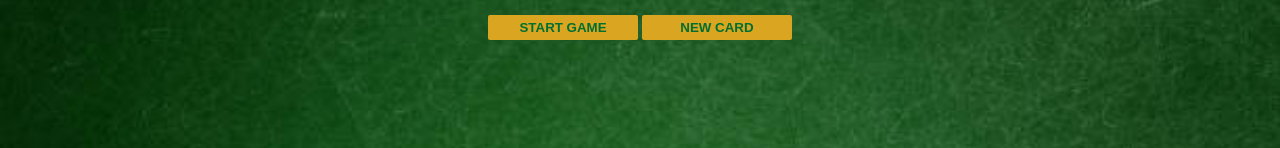
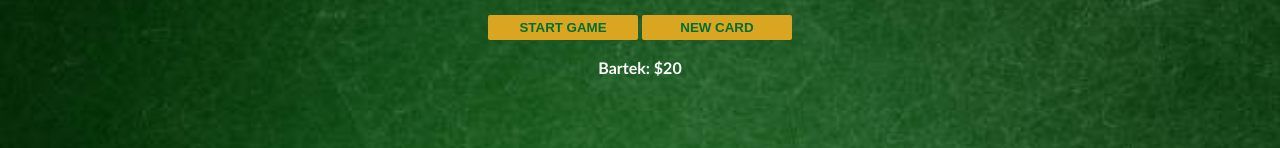
Before and after one commit to bartekluczak/JavaScript, a plain HTML site: page BlackJack/index.html in a window 1280 px wide. Shown: the part 174-322 px from the top of the page. Drawn offline with Linux system fonts and the light colour scheme.

Commit message:
Add player object

```diff
--- a/BlackJack/index.html
+++ b/BlackJack/index.html
@@ -14,6 +14,7 @@
     <p id="sum-el">Sum:</p>
     <button onclick="startGame()">START GAME</button>
     <button onclick="newCard()">NEW CARD</button>
+    <p id="player-el"></p>
 
     <script src="../BlackJack/index.js"></script>
 </body>
--- a/BlackJack/index.js
+++ b/BlackJack/index.js
@@ -1,3 +1,8 @@
+let player = {
+    name: "Bartek",
+    chips: 20
+}
+
 let cards = []
 let sum = 0
 let hasBlackJack = false
@@ -7,6 +12,9 @@ let message = ""
 let messageEl = document.getElementById("message-el")
 let sumEl = document.getElementById("sum-el")
 let cardsEl = document.getElementById("cards-el")
+let playerEl = document.getElementById("player-el")
+
+playerEl.textContent = player.name + ": $" + player.chips
 
 function getRandomCard() {
     randomCard = Math.floor(Math.random() * 13) + 1
```
